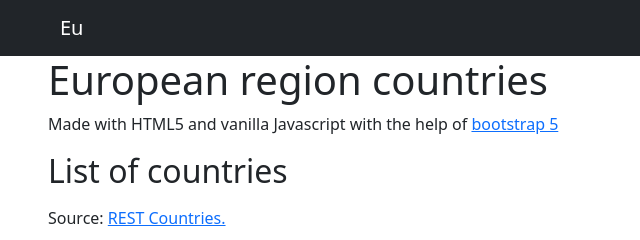
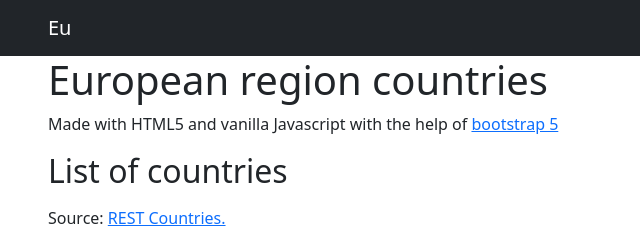
Before and after one commit to eror2106/sprint05, a plain HTML site: page index.html in a window 1280 px wide. Shown: the full height of the page, 0-640 px from the left. Drawn offline with Linux system fonts and the light colour scheme; no server answers.

Commit message:
main by error

```diff
--- a/index.html
+++ b/index.html
@@ -12,10 +12,8 @@
     <nav
       class="navbar navbar-expand-md navbar-fixed-top navbar-dark bg-dark sticky-top"
     >
-      <div class="container">
-        <div class="navbar-brand mx-md-5">
-          <a href="#" class="text-decoration-none text-white">Eu</a>
-        </div>
+      <div class="navbar-brand px-5">
+        <a href="#" class="text-decoration-none text-white">Eu</a>
       </div>
       <button
         class="navbar-toggler"
```
